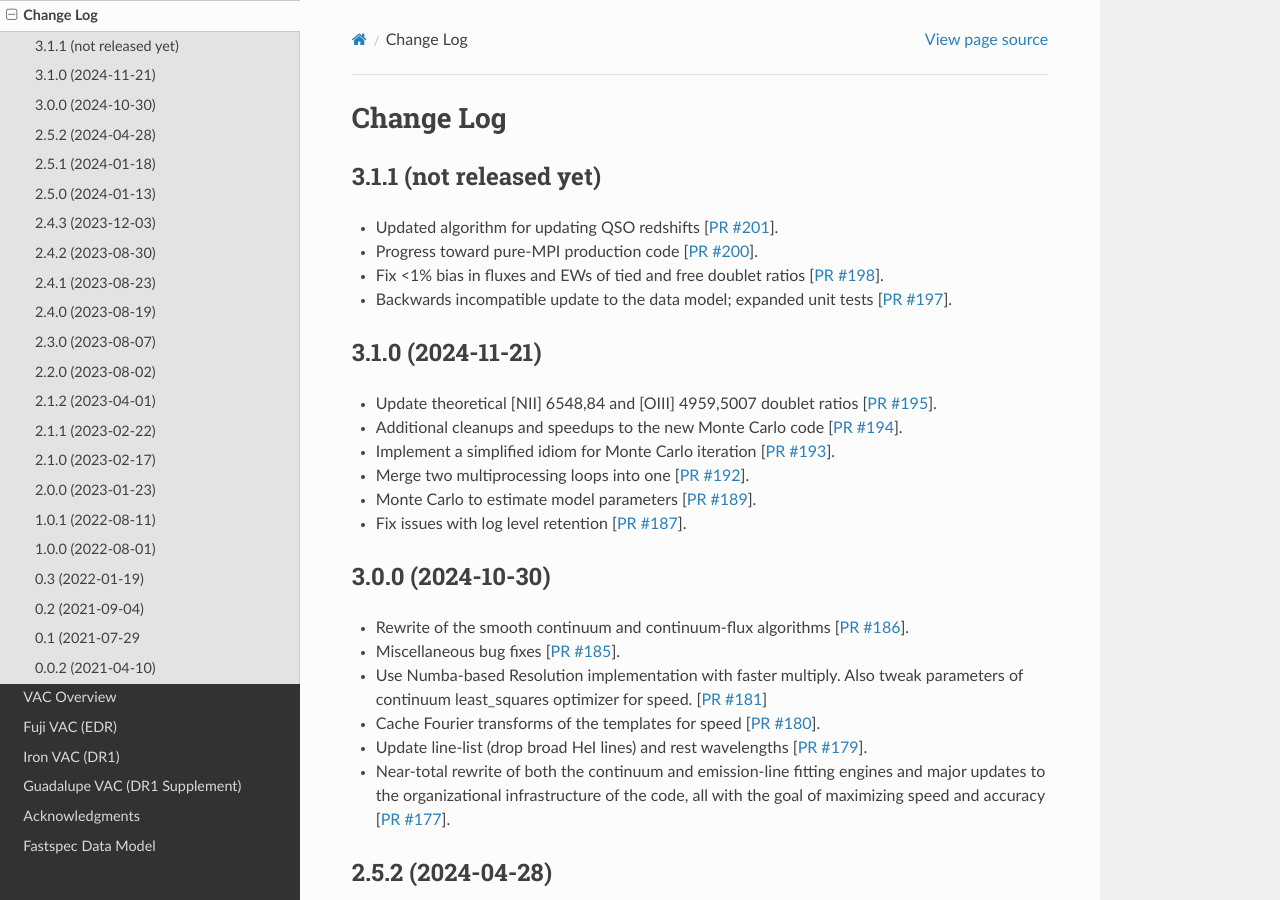
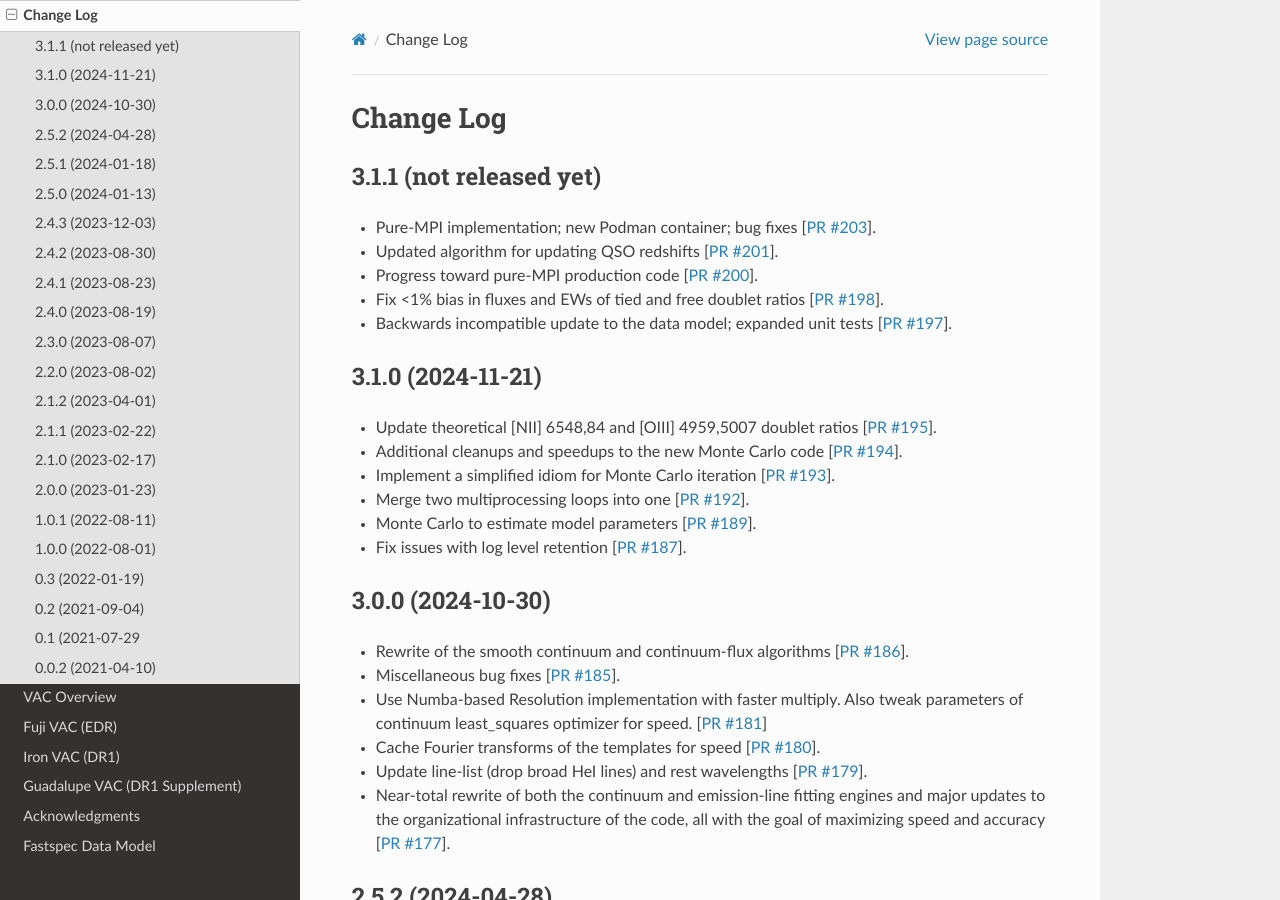
Before and after one commit to desihub/fastspecfit, a Sphinx documentation site: the page built from doc/changes.rst, in a window 1280 px wide and 900 px high. Built offline with Sphinx 7.4.7 and the Read the Docs theme 3.1.0, drawn with Linux system fonts in a browser that asks for light colours.

Commit message:
update change log

```diff
--- a/doc/changes.rst
+++ b/doc/changes.rst
@@ -5,6 +5,7 @@ Change Log
 3.1.1 (not released yet)
 ------------------------
 
+* Pure-MPI implementation; new Podman container; bug fixes [`PR #203`_].
 * Updated algorithm for updating QSO redshifts [`PR #201`_].
 * Progress toward pure-MPI production code [`PR #200`_].
 * Fix <1% bias in fluxes and EWs of tied and free doublet ratios [`PR #198`_].
@@ -14,6 +15,7 @@ Change Log
 .. _`PR #198`: https://github.com/desihub/fastspecfit/pull/198
 .. _`PR #200`: https://github.com/desihub/fastspecfit/pull/200
 .. _`PR #201`: https://github.com/desihub/fastspecfit/pull/201
+.. _`PR #203`: https://github.com/desihub/fastspecfit/pull/203
 
 3.1.0 (2024-11-21)
 ------------------
```
